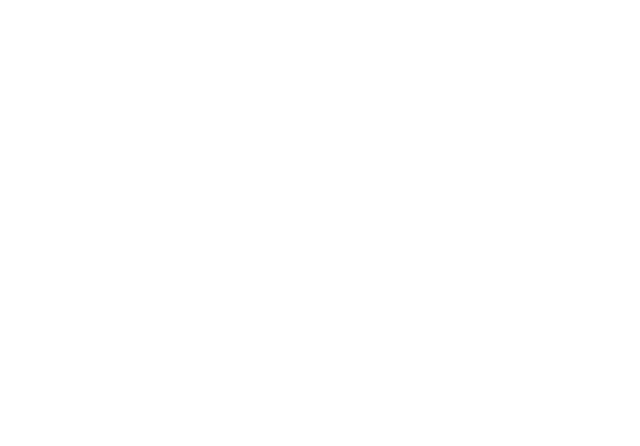
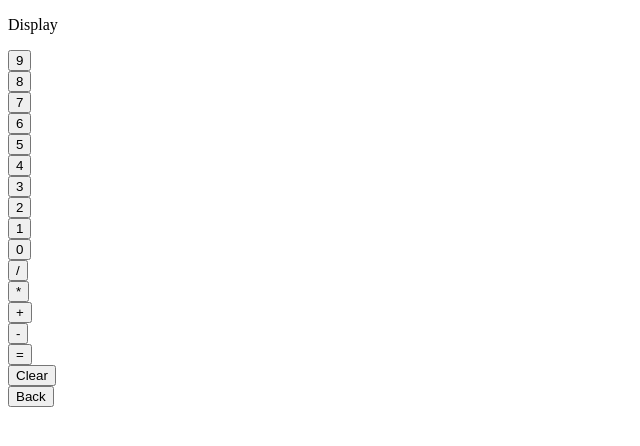
Before and after one commit to looking2bbetter/calculator, a plain HTML site: page index.html in a window 1280 px wide. Shown: the whole page, without its empty margins (0-640 px from the left). Drawn offline with Linux system fonts and the light colour scheme.

Commit message:
added basic buttons of a calculator

```diff
--- a/index.html
+++ b/index.html
@@ -5,6 +5,34 @@
     </head>
     <body>
 
+        <div id='container'>
+            <div class="display">
+                <p>Display</p>
+            </div>
+            <div class="digits">
+                <div><button>9</button></div>
+                <div><button>8</button></div>
+                <div><button>7</button></div>
+                <div><button>6</button></div>
+                <div><button>5</button></div>
+                <div><button>4</button></div>
+                <div><button>3</button></div>
+                <div><button>2</button></div>
+                <div><button>1</button></div>
+                <div><button>0</button></div>
+            </div>
+            <div class="operators">
+                <div><button>/</button></div>
+                <div><button>*</button></div>
+                <div><button>+</button></div>
+                <div><button>-</button></div>
+                <div><button>=</button></div>
+            </div>
+            <div class="extra">
+                <div><button>Clear</button></div>
+                <div><button>Back</button></div>
+            </div>
+        </div>
 
 
 
```
